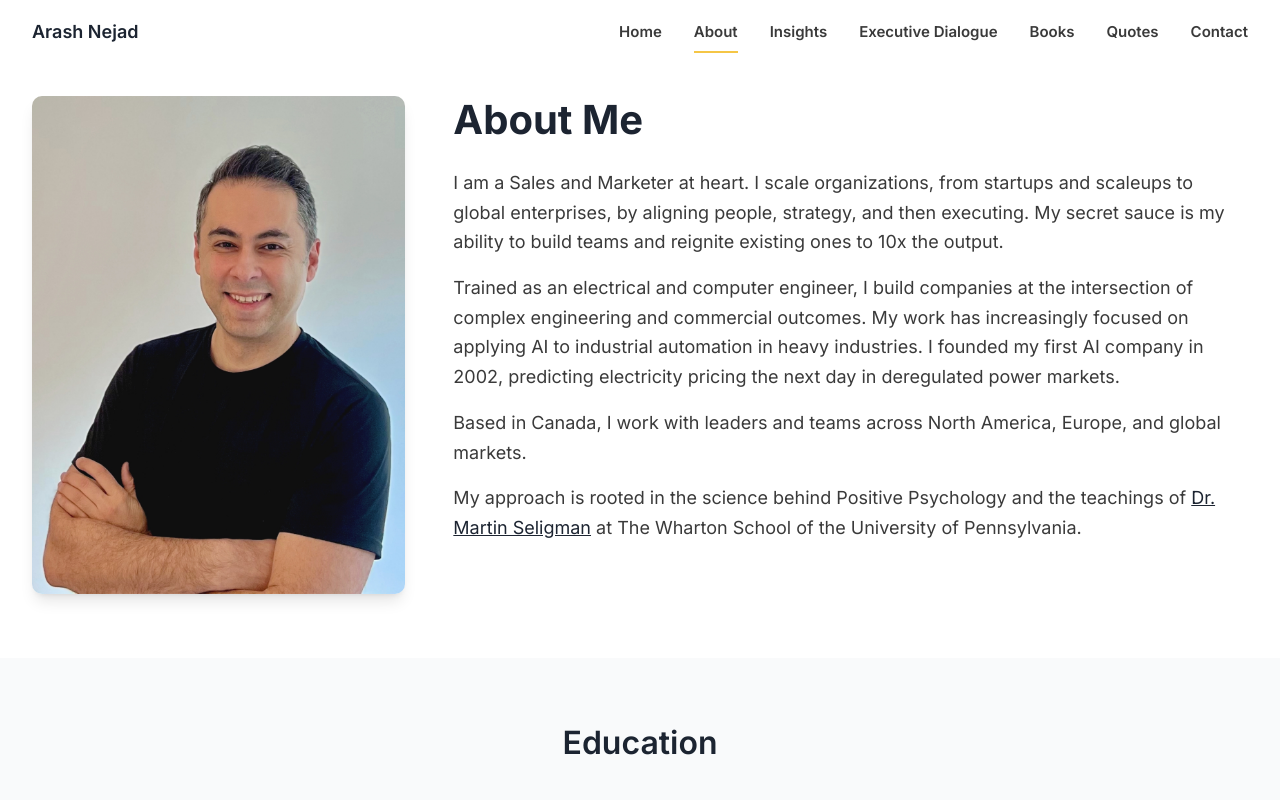
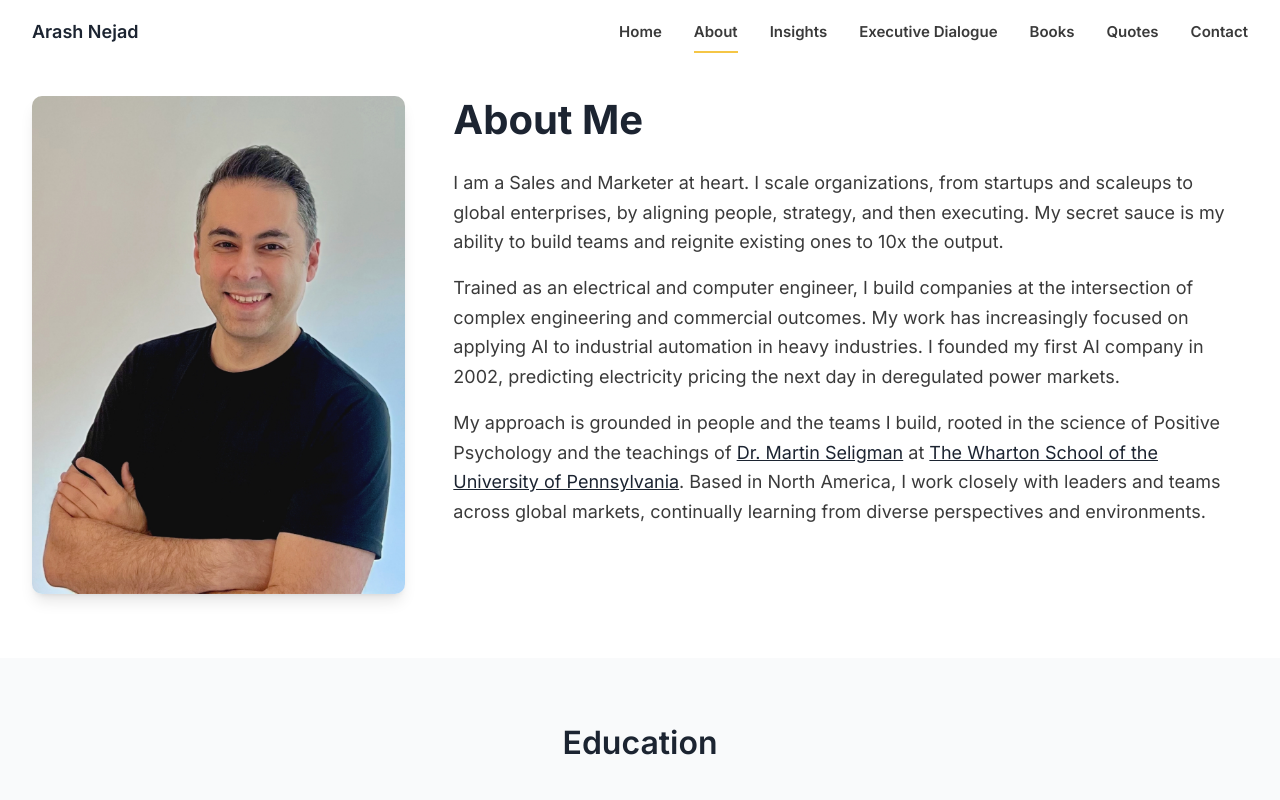
Before and after one commit to arashhappyteams/arashnejad-website, a React (Vite) app: page /about in a window 1280 px wide. Shown: the top 800 px of the page. Built offline with nearby package versions, Linux system fonts and the light colour scheme.

Commit message:
Revise About section for clarity and detail
Updated the paragraph to improve clarity and detail about my work and approach.

```diff
--- a/src/pages/About.tsx
+++ b/src/pages/About.tsx
@@ -139,11 +139,26 @@ export function About() {
               <p className="mb-4">
                 Trained as an electrical and computer engineer, I build companies at the intersection of complex engineering and commercial outcomes. My work has increasingly focused on applying AI to industrial automation in heavy industries. I founded my first AI company in 2002, predicting electricity pricing the next day in deregulated power markets.
               </p>
-              <p className="mb-4">
-                Based in Canada, I work with leaders and teams across North America, Europe, and global markets.
-              </p>
               <p className="mb-0">
-                My approach is rooted in the science behind Positive Psychology and the teachings of <a href="https://ppc.sas.upenn.edu/people/martin-ep-seligman" target="_blank" rel="noopener noreferrer" className="text-[var(--color-primary)] hover:text-[var(--color-accent)] transition-colors duration-200 underline">Dr. Martin Seligman</a> at The Wharton School of the University of Pennsylvania.
+                My approach is grounded in people and the teams I build, rooted in the science of Positive Psychology and the teachings of{" "}
+                <a
+                  href="https://ppc.sas.upenn.edu/people/martin-ep-seligman"
+                  target="_blank"
+                  rel="noopener noreferrer"
+                  className="text-[var(--color-primary)] hover:text-[var(--color-accent)] transition-colors duration-200 underline"
+                >
+                  Dr. Martin Seligman
+                </a>{" "}
+                at{" "}
+                <a
+                  href="https://www.wharton.upenn.edu"
+                  target="_blank"
+                  rel="noopener noreferrer"
+                  className="text-[var(--color-primary)] hover:text-[var(--color-accent)] transition-colors duration-200 underline"
+                >
+                  The Wharton School of the University of Pennsylvania
+                </a>
+                . Based in North America, I work closely with leaders and teams across global markets, continually learning from diverse perspectives and environments.
               </p>
             </motion.div>
           </div>
```
